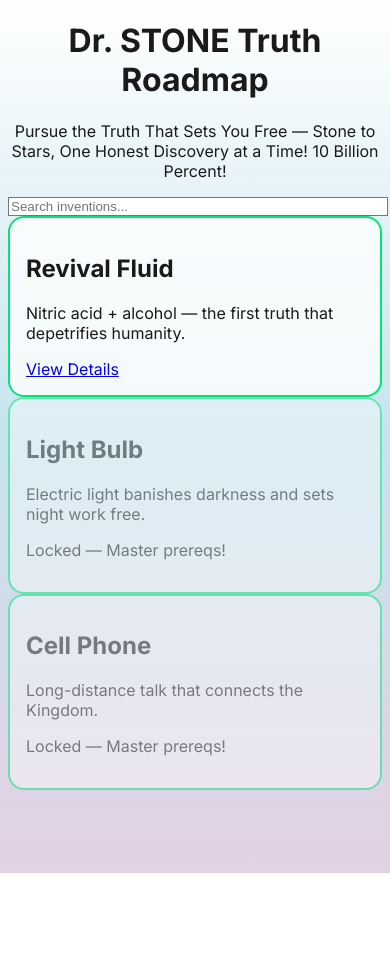
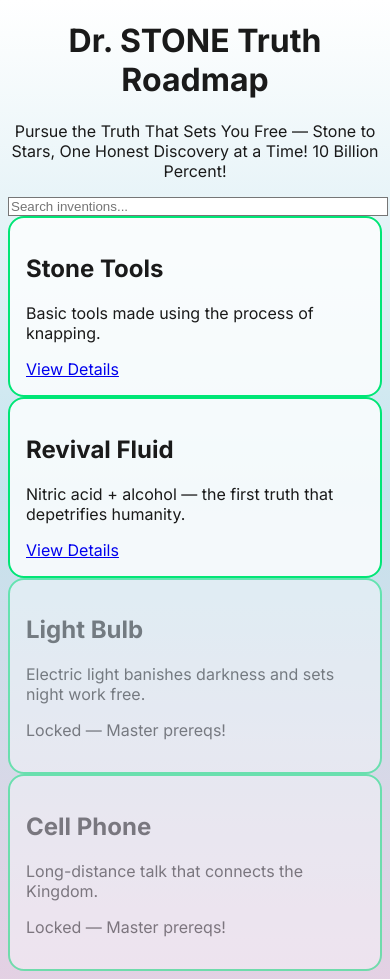
Before and after one commit to Karl32123/dr-stone-app, a Next.js app: page / in a window 390 px wide. Before the commit the page ends 873 px from the top, so only its background shows below. Built offline with nearby package versions, Linux system fonts and the light colour scheme.

Commit message:
Add inventions with descriptions and images
Added detailed descriptions and images for various inventions, including Stone Tools, Revival Fluid, Light Bulb, and Cell Phone.

```diff
--- a/data/inventions.ts
+++ b/data/inventions.ts
@@ -1,4 +1,14 @@
 const inventions = [
+  {
+  name: "Stone Tools",
+  desc: "Basic tools made using the process of knapping.",
+  requires: [],
+  image: "/images/stone-tools.png",
+  blueprint: "https://upload.wikimedia.org/wikipedia/commons/thumb/0/0b/Flint_knapping.svg/800px-Flint_knapping.svg.png",
+  science: "Knapping: Strike a hard core stone (chert or flint) with a hammerstone. Each hit removes a flake with perfect conchoidal fracture — smooth curved crack that spreads exactly like glass. Chert & flint = microcrystalline quartz (SiO₂). Physics: No random shatter, just razor-sharp edges. 2.5 million years of pure truth — the first tool that rebuilt humanity.",
+  facts: ["Olduvai Gorge discovery (Tanzania). Same technique Senku uses in the Stone World."],
+  real: "Early Homo habilis — honest trial-and-error sets the entire Kingdom of Science free."
+},
   { name: "Revival Fluid", desc: "Nitric acid + alcohol — the first truth that depetrifies humanity.", requires: [], image: "https://static.wikia.nocookie.net/dr-stone/images/Revival_fluid.png/revision/latest", blueprint: "https://static.wikia.nocookie.net/dr-stone/images/a/aa/Antibiotic_roadmap_%28with_subs%29.png/revision/latest", science: "Chemistry: Nitric acid dissolves metals; Physics: Liquid diffusion; Alchemy: 'Aqua fortis' (strong water) — goddess Venus symbol, truthful transmutation of stone to life.", facts: ["Beep! 7:3 ratio. Scheele (1774) pursued acid's truth, freeing modern chemistry."], real: "Wilhelm Scheele — honest discovery sets fertilizers and industry free." },
   { name: "Light Bulb", desc: "Electric light banishes darkness and sets night work free.", requires: ["Generator"], image: "https://static.wikia.nocookie.net/dr-stone/images/Light_bulb.png/revision/latest", blueprint: "https://upload.wikimedia.org/wikipedia/commons/thumb/7/7f/Incandescent_light_bulb.svg/800px-Incandescent_light_bulb.svg.png", science: "Physics: Resistance heats filament; Chemistry: Vacuum prevents burn; Alchemy: Fire captured in glass — Prometheus myth of bringing light to humanity.", facts: ["Edison tested 1,000+ materials truthfully."], real: "Thomas Edison — honest persistence lights the world." },
   { name: "Cell Phone", desc: "Long-distance talk that connects the Kingdom.", requires: ["Generator"], image: "https://static.wikia.nocookie.net/dr-stone/images/Senku_Phone.png/revision/latest", blueprint: "https://static.wikia.nocookie.net/dr-stone/images/1/16/Cell_Phone_Roadmap.png/revision/latest", science: "Physics: Electromagnetic waves; Chemistry: Gold contacts; Alchemy: Hermes’ winged messages — truth travels instantly.", facts: ["Bell’s truth connects humanity."], real: "Alexander Graham Bell & Martin Cooper — truthful communication frees distance." },
```
